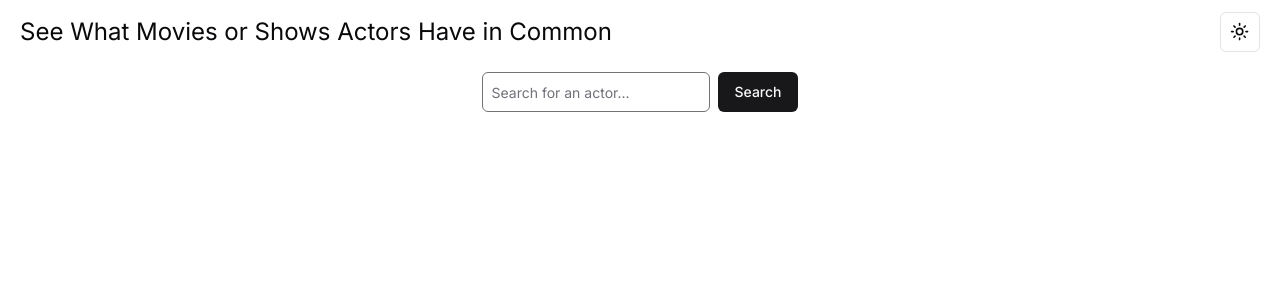
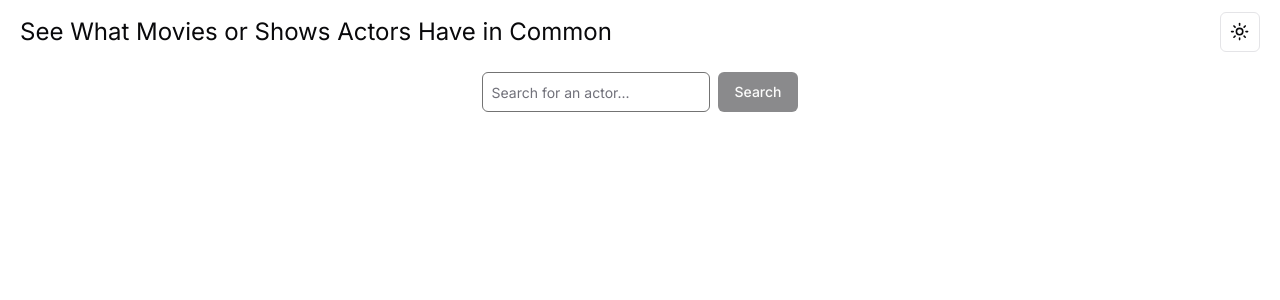
Before and after one commit to Hunter-Hancock/twoactors, a Next.js app: page / in a window 1280 px wide. Shown: the top 300 px of the page. Built offline with nearby package versions, Linux system fonts and the light colour scheme.

Commit message:
why does this not work on my local dev server :(

```diff
--- a/app/page.tsx
+++ b/app/page.tsx
@@ -48,7 +48,9 @@ export default function NewPage() {
           value={input}
           onChange={(e) => setInput(e.target.value)}
         />
-        <Button onClick={test}>Search</Button>
+        <Button disabled={actors.length < 1} onClick={test}>
+          Search
+        </Button>
       </div>
 
       {input.length > 0 && (
--- a/components/Results..tsx
+++ b/components/Results..tsx
@@ -23,7 +23,7 @@ export default async function Results({
   });
 
   return (
-    <div className="flex flex-row flex-wrap gap-10 text-center text-xl justify-center pt-5 text-clip overflow-hidden">
+    <div className="flex flex-row flex-wrap gap-10 text-center text-xl justify-center pt-5 text-clip">
       {commonCredits.filter(
         (c, i) =>
           !c.genre_ids.includes(10763) &&
@@ -44,7 +44,7 @@ export default async function Results({
           .map((result, index) => (
             <Link
               href={`https://www.themoviedb.org/${result.media_type}/${result.id}`}
-              className="flex flex-col max-w-72 border-2 cursor-pointer rounded-md shadow-md hover:shadow-lg hover:scale-105 transition-all duration-200 ease-in-out"
+              className="flex flex-col max-w-80 border-2 cursor-pointer rounded-md shadow-md hover:shadow-lg hover:scale-105 transition-all duration-200 ease-in-out"
               key={index}>
               <img
                 className="w-[300px] h-[450px] rounded-md"
```
